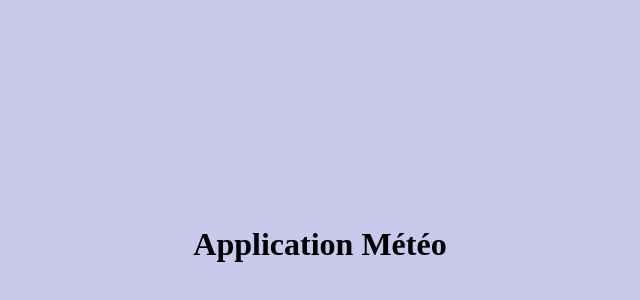
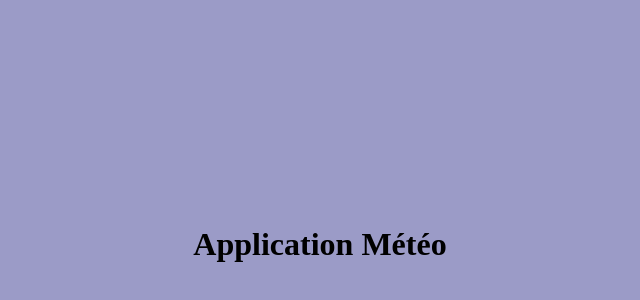
Before and after one commit to MelissaLINON/Application-Meteo, a plain HTML site: page Index.html in a window 1280 px wide. Shown: the part 48-348 px from the top of the page, without its empty margins (320-960 px from the left). Drawn offline with Linux system fonts and the light colour scheme.

Commit message:
modification de la couleur de fond

```diff
--- a/Index.html
+++ b/Index.html
@@ -4,7 +4,7 @@
         <meta charset="utf-8">
         <title></title>
     </head>
-    <body style="background-color:#c9c9ec">
+    <body style="background-color:#9b9bc7">
         <h1 style="padding-top:20%; padding-bottom:20%; text-align:center;">Application Météo</h1>
     </body>
 </html>
```
